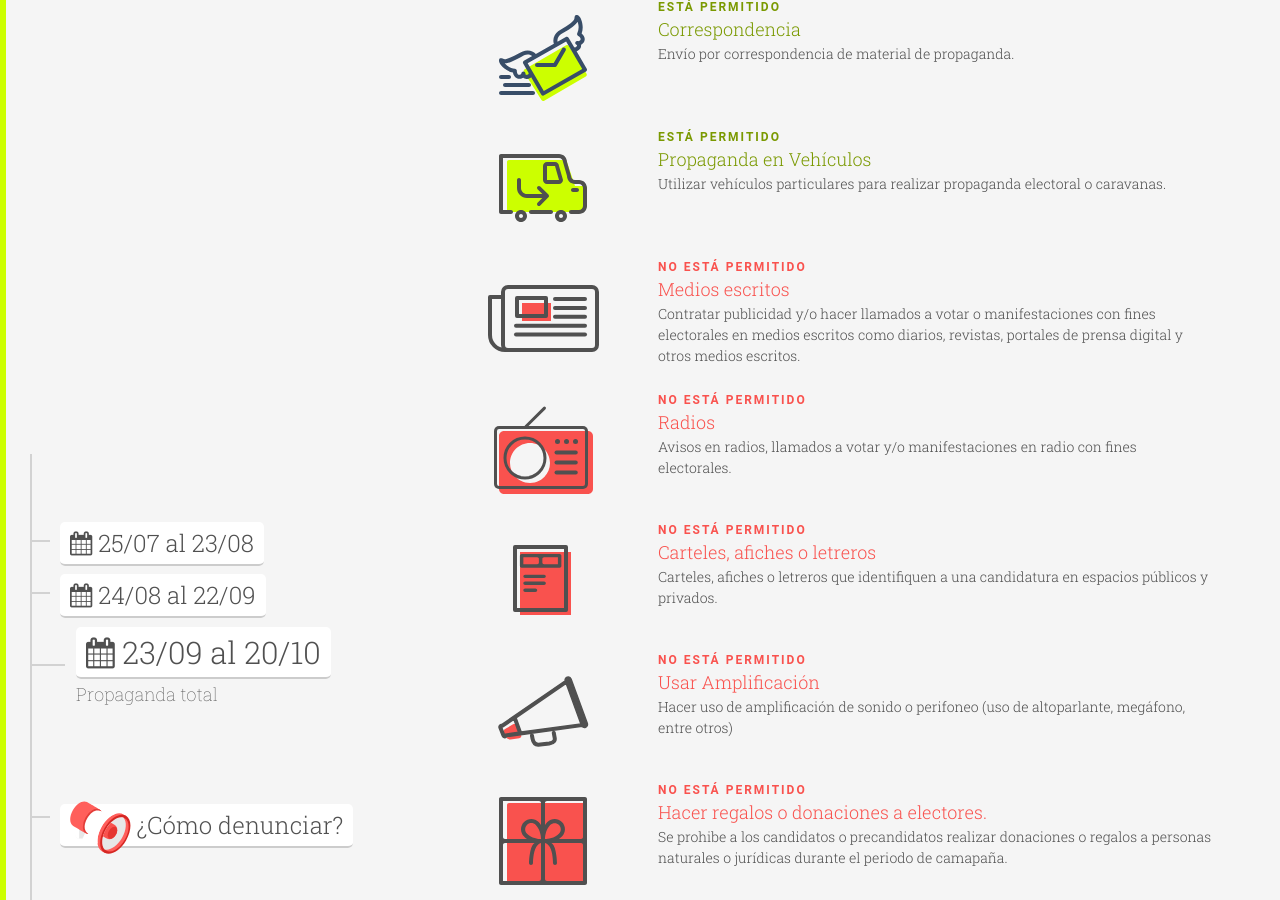
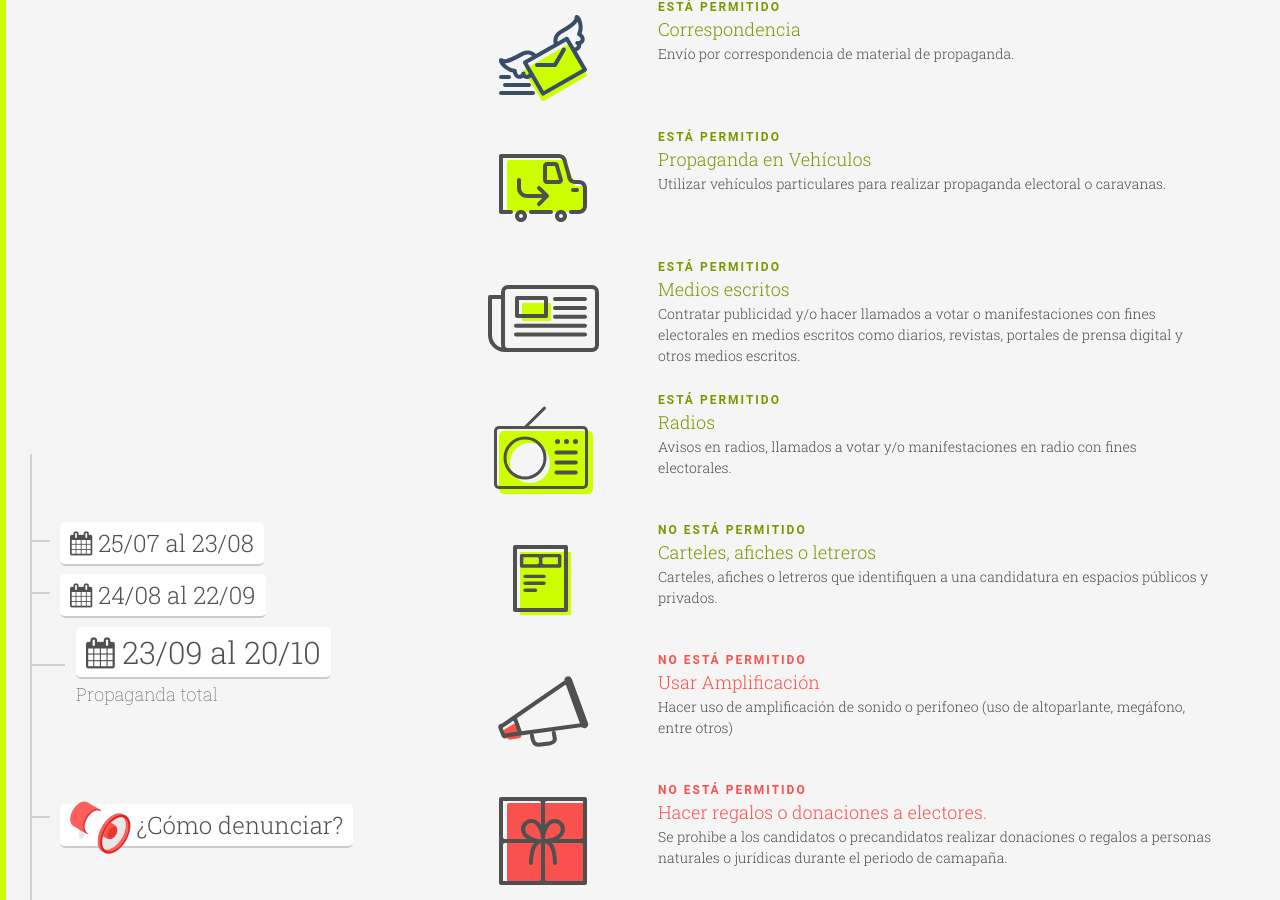
Before and after one commit to ciudadanointeligente/semaforo-electoral, a Jekyll site: the page built from index.html, in a window 1280 px wide and 900 px high, scrolled down 9431 px. Built offline with Jekyll 4.4.1, drawn with Linux system fonts in a browser that asks for light colours; nearby versions of some CDN libraries.

Commit message:
Corrección textos

```diff
--- a/_includes/propagandatotal.html
+++ b/_includes/propagandatotal.html
@@ -104,30 +104,30 @@
       <p class="bajada">Utilizar vehículos particulares para realizar propaganda electoral o caravanas.</p>
     </div>
   </div>
-  <!-- 12 -->
+   <!-- 12 -->
   <div class="row">
-    <div class="col-md-2 col-md-offset-4 col-xs-3"><img src="{{ "/img/diario-no.svg" | prepend: site.baseurl }}"></div>
+    <div class="col-md-2 col-md-offset-4 col-xs-3"><img src="{{ "/img/diario-si.svg" | prepend: site.baseurl }}"></div>
     <div class="col-md-6 col-xs-9">
-      <div class="tag no">No está permitido</div>
-      <div class="no">Medios escritos</div>
+      <div class="tag si">Está permitido</div>
+      <div class="si">Medios escritos</div>
       <p class="bajada">Contratar publicidad y/o hacer llamados a votar o manifestaciones con fines electorales en medios escritos como diarios, revistas, portales de prensa digital y otros medios escritos.</p>
     </div>
   </div>
   <!-- 13 -->
   <div class="row">
-    <div class="col-md-2 col-md-offset-4 col-xs-3"><img src="{{ "/img/radio-no.svg" | prepend: site.baseurl }}"></div>
+    <div class="col-md-2 col-md-offset-4 col-xs-3"><img src="{{ "/img/radio-si.svg" | prepend: site.baseurl }}"></div>
     <div class="col-md-6 col-xs-9">
-      <div class="tag no">No está permitido</div>
-      <div class="no">Radios</div>
+      <div class="tag si">Está permitido</div>
+      <div class="si">Radios</div>
       <p class="bajada">Avisos en radios, llamados a votar y/o manifestaciones en radio con fines electorales.</p>
     </div>
   </div>
   <!-- 14 -->
   <div class="row">
-    <div class="col-md-2 col-md-offset-4 col-xs-3"><img src="{{ "/img/afiche-no.svg" | prepend: site.baseurl }}"></div>
+    <div class="col-md-2 col-md-offset-4 col-xs-3"><img src="{{ "/img/afiche-si.svg" | prepend: site.baseurl }}"></div>
     <div class="col-md-6 col-xs-9">
-      <div class="tag no">No está permitido</div>
-      <div class="no">Carteles, afiches o letreros</div>
+      <div class="tag si">No está permitido</div>
+      <div class="si">Carteles, afiches o letreros</div>
       <p class="bajada">Carteles, afiches o letreros que identifiquen a una candidatura en espacios públicos y privados.</p>
     </div>
   </div>
```
